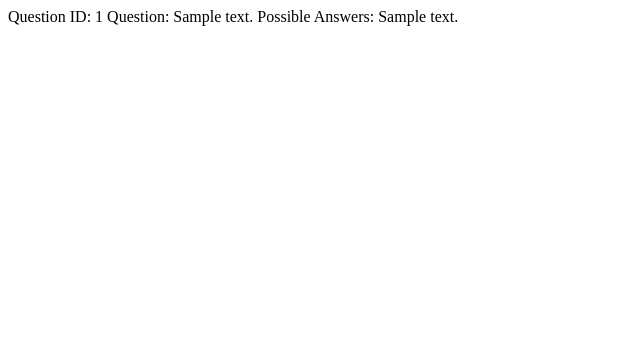
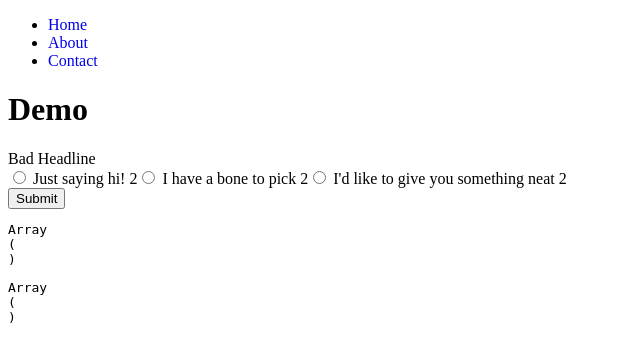
Before and after one commit to jrojas53/ReadyMedi, a PHP site: page /test_question_page.php in a window 1280 px wide. Shown: the top 362 px of the page, without its empty margins (0-640 px from the left). Run offline with PHP 8.4, Linux system fonts and the light colour scheme; tables that the repository leaves empty or names only in its code hold one stand-in row (values such as "Sample post").

Commit message:
Combining demo.php and index.php, WIP

```diff
--- a/Website/test_question_page.php
+++ b/Website/test_question_page.php
@@ -1,37 +1,92 @@
 <?php
 
-// check if connected to database
+// included with the PHP form builder at https://github.com/joshcanhelp/php-form-builder
+// probably will use this for debugging and such
+
+
+ini_set( 'display_errors', 1 );
+error_reporting( E_ALL );
+?>
+<!DOCTYPE HTML>
+<html>
+<head>
+	<meta http-equiv="Content-Type" content="text/html; charset=UTF-8">
+	<title>PHPFormBuilder test</title>
+</head>
+
+<body>
+		<header>
+            <ul>
+                <li><a style="text-decoration: none" href="index.html"> Home</a></li>
+                <li><a class = "active" style="text-decoration: none" href="about.html"> About</a></li>
+                <li><a style="text-decoration: none" href="contact.html">Contact</a></li>
+            </ul>
+        </header>
+        <h1>Demo</h1>
+        <div class="page_alt">
+
+<?php
 // include as it requires connection.
 include '.connect.php';
 
-// This var holds the query statement we would like to run in MariaDB
-// The ';' is not required as php sanitizes itself.
-$sql_statement = "Select * from quiz_questions";
+require_once( 'PhpFormBuilder.php' );
 
-// $result stores the output from passing the query statement to MDB.
-$result = $db->query($sql_statement);
+/*
+Create a new instance
+Pass in a URL to set the action
+*/
+$form = new PhpFormBuilder();
 
-// $row stores the results PERMANENTALY to be used multiple times
-// rather than just query() that only stores temporarily.
-$row = $result->fetch_assoc();
+/*
+Form attributes are modified with the set_att function.
+First argument is the setting
+Second argument is the value
+*/
 
-// num_rows is a keyword from php? that will store the number of rows received.
-$times = $result->num_rows;
+$form->set_att('method', 'post');
+$form->set_att('enctype', 'multipart/form-data');
+$form->set_att('markup', 'html');
+$form->set_att('class', 'class_1');
+$form->set_att('class', 'class_2');
+$form->set_att('id', 'a_contact_form');
+$form->set_att('novalidate', true);
+$form->set_att('add_honeypot', true);
+$form->set_att('add_nonce', 'a_contact_form');
+$form->set_att('form_element', true);
+$form->set_att('add_submit', true);
 
-//echo "number of rows " . $result->num_rows;
-//echo "id: " . $row["illid"] . "- name: " . $row["name"] ."- description: " . $row[description];
 
-for ($i = 1; $i <= $times; $i++){
+/*
+Uss add_input to create form fields
+First argument is the name
+Second argument is an array of arguments for the field
+Third argument is an alternative name field, if needed
+*/
+$form->add_input( 'Bad Headline', array(
 
-	// store new query statement depending on row $i
-	$test = "select * from test_questions where id = $i";
-	//echo "$test\n";
+	'type'    => 'radio',
+	'options' => array(
+		'say_hi_2'     => 'Just saying hi! 2',
+		'complain_2'   => 'I have a bone to pick 2',
+		'offer_gift_2' => 'I\'d like to give you something neat 2',
+	)
+) );
 
-	// Grab results from the row we're requesting from.
-	$result = $db->query($test);
-	$row = $result->fetch_assoc();
 
-	// pass collumn name into $row[] to print the wanted info.
-	echo "Question ID: " . $row["id"] . "\n" . "Question: " . $row["question_text"] ."\n" . "Possible Answers: " . $row["answer1"] . "\n\n";
-}
+/*
+Create the form
+*/
+$form->build_form();
+
+/*
+ * Debugging
+ */
+echo '<pre>';
+print_r( $_REQUEST );
+echo '</pre>';
+echo '<pre>';
+print_r( $_FILES );
+echo '</pre>';
 ?>
+</body>
+</html>
```
